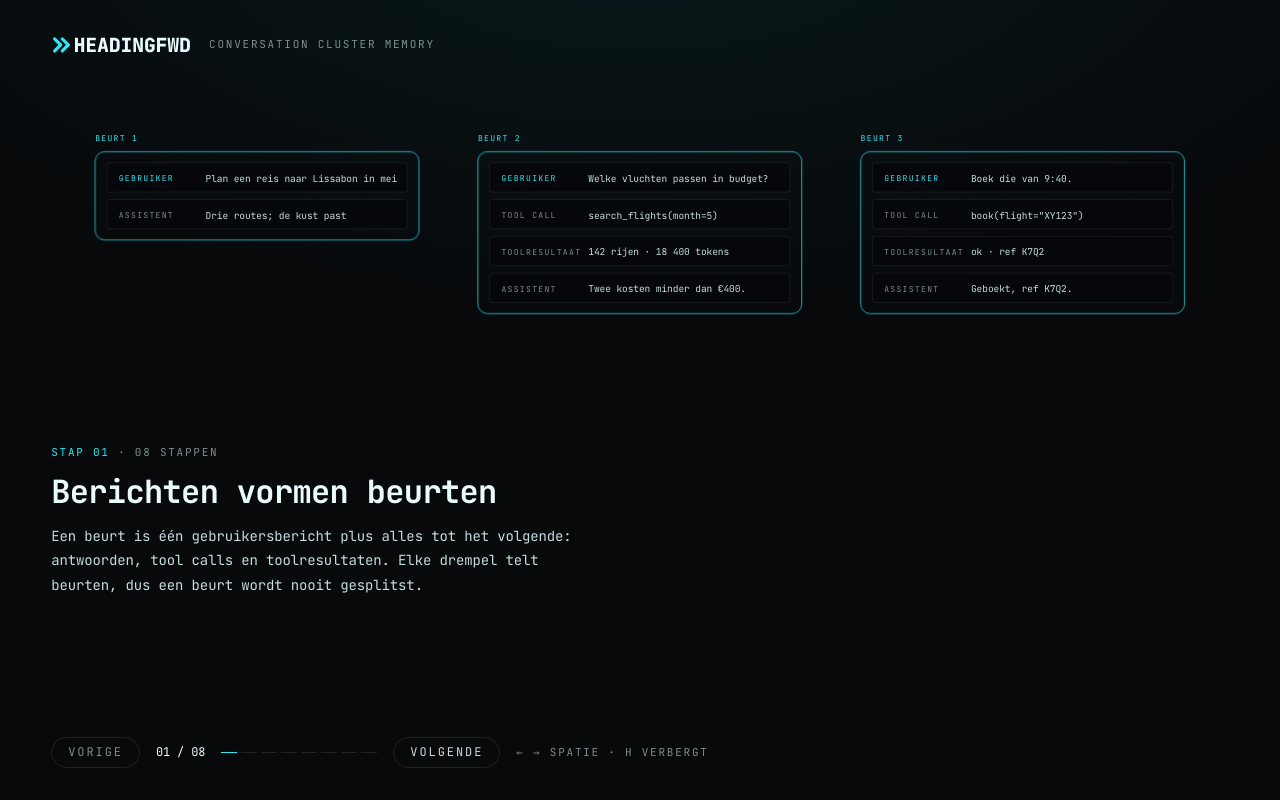
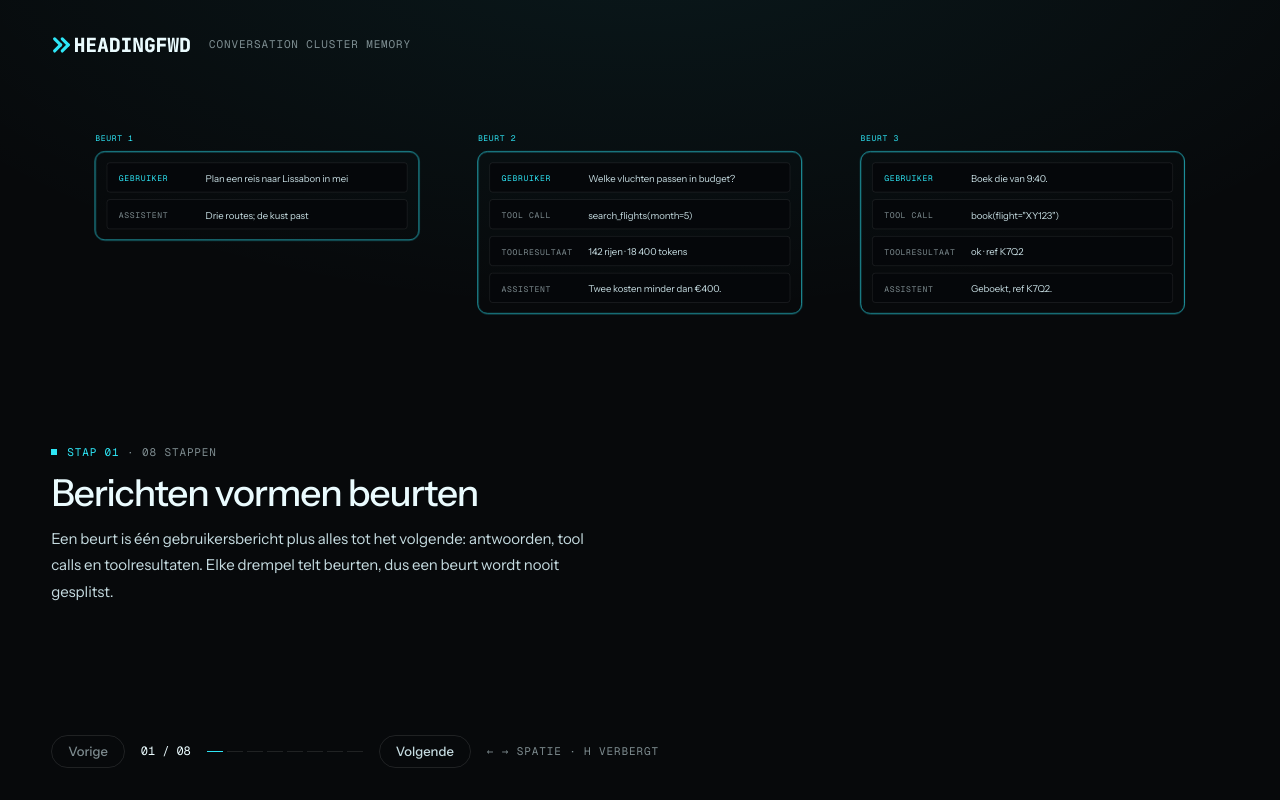
Before and after one commit to baswenneker/conversation-cluster-memory, a plain HTML site: page docs/motion-graph/index.nl.html in a window 1280 px wide. Drawn offline with Linux system fonts and the light colour scheme.

Commit message:
feat: motion graph typography in the style of a modern product page (#20)

```diff
--- a/docs/motion-graph/index.nl.html
+++ b/docs/motion-graph/index.nl.html
@@ -7,6 +7,22 @@
 <link rel="stylesheet" href="design-system/tokens.css">
 <link rel="stylesheet" href="design-system/bundle.css">
 <style>
+  /* Type: Instrument Sans for headings and text, Geist Mono for labels (both SIL OFL, self-hosted). */
+  @font-face { font-family: "Instrument Sans"; src: url("fonts/instrument-sans-latin-wght-normal.woff2") format("woff2"); font-weight: 400 700; font-display: block; }
+  @font-face { font-family: "Geist Mono"; src: url("fonts/geist-mono-latin-wght-normal.woff2") format("woff2"); font-weight: 100 900; font-display: block; }
+  :root {
+    --ccm-sans: "Instrument Sans", "Helvetica Neue", Arial, sans-serif;
+    --ccm-mono: "Geist Mono", ui-monospace, Menlo, Consolas, monospace;
+  }
+  body { font-family: var(--ccm-sans); font-size: var(--hf-text-lg); letter-spacing: -0.005em; }
+  .hf-heading { font-family: var(--ccm-sans); font-weight: 500; letter-spacing: -0.03em; line-height: 1.1; }
+  .hf-label, .hf-tag, .indicator { font-family: var(--ccm-mono); }
+  .hf-label { letter-spacing: 0.08em; }
+  .caption .hf-label .accent::before {
+    content: ""; display: inline-block; width: 6px; height: 6px; margin-right: 10px;
+    background: var(--hf-accent); vertical-align: 0.1em;
+  }
+
   /* Layout: the diagram fills the top half, text and controls the bottom-left quarter.
      The bottom-right quarter stays empty for the camera overlay. */
   html, body { height: 100%; overflow: hidden; }
@@ -26,16 +42,17 @@
   .stage { position: absolute; top: 11vh; left: 4vw; width: 92vw; height: 38vh; }
 
   .caption { position: absolute; top: 54vh; left: 4vw; width: 42vw; }
-  .caption .hf-heading { font-size: var(--hf-display-md); margin: var(--hf-space-xs) 0 var(--hf-space-sm); }
+  .caption .hf-heading { font-size: clamp(28px, 2.9vw, 44px); margin: var(--hf-space-xs) 0 var(--hf-space-sm); }
   .caption .body { margin: 0; max-width: 62ch; }
   .accent { color: var(--hf-accent); }
 
   .metric { display: flex; align-items: baseline; gap: var(--hf-space-sm); margin: var(--hf-space-md) 0 0; }
   .metric .counter {
     font-size: var(--hf-display-lg);
-    font-weight: var(--hf-weight-black);
+    font-family: var(--ccm-sans);
+    font-weight: 500;
     line-height: var(--hf-leading-display);
-    letter-spacing: var(--hf-tracking-display);
+    letter-spacing: -0.03em;
     color: var(--hf-ed-ink-strong);
     font-variant-numeric: tabular-nums;
   }
@@ -54,9 +71,9 @@
   .controls[hidden] { display: none; }
   .btn {
     font: inherit;
-    font-size: var(--hf-text-sm);
-    letter-spacing: var(--hf-tracking-label);
-    text-transform: uppercase;
+    font-size: var(--hf-text-base);
+    font-weight: 500;
+    letter-spacing: 0;
     color: var(--hf-ed-ink);
     background: none;
     border: 1px solid var(--hf-rule);
@@ -73,10 +90,11 @@
   .ticks li.on { background: var(--hf-accent); }
 
   /* SVG vocabulary */
-  .stage text { font-family: var(--hf-font-mono); }
-  .t { fill: var(--hf-ed-ink); font-size: var(--hf-text-lg); letter-spacing: var(--hf-tracking-body); }
+  .stage text { font-family: var(--ccm-sans); }
+  .stage .lbl { font-family: var(--ccm-mono); }
+  .t { fill: var(--hf-ed-ink); font-size: var(--hf-text-xl); letter-spacing: -0.01em; }
   .t-strong { fill: var(--hf-ed-ink-strong); }
-  .lbl { fill: var(--hf-ed-ink-dim); font-size: var(--hf-text-xs); letter-spacing: var(--hf-tracking-label); }
+  .lbl { fill: var(--hf-ed-ink-dim); font-size: var(--hf-text-xs); letter-spacing: 0.08em; }
   .acc { fill: var(--hf-accent); }
   .card { fill: var(--hf-ed-surface-sunken); stroke: var(--hf-rule); }
   .card-acc { fill: var(--hf-ed-surface-sunken); stroke: var(--hf-accent); }
```
Also changed, not shown: docs/motion-graph/index.html (+27 -9 lines), docs/motion-graph/fonts/OFL-geist-mono.txt (added), docs/motion-graph/fonts/OFL-instrument-sans.txt (added), docs/motion-graph/fonts/geist-mono-latin-wght-normal.woff2 (added), docs/motion-graph/fonts/instrument-sans-latin-wght-normal.woff2 (added), 1 other file.
